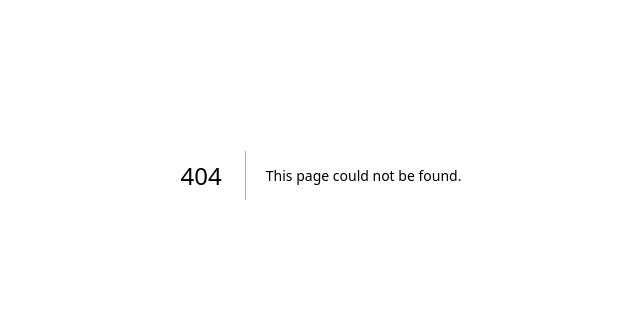
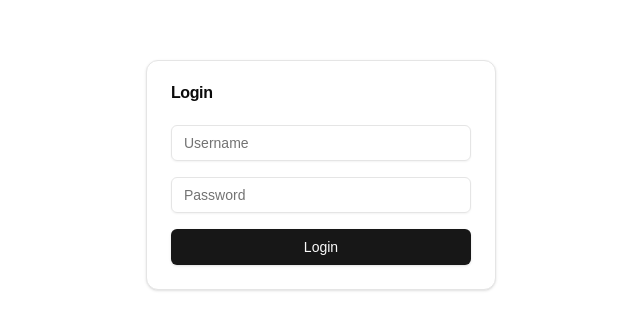
Before and after one commit to zchdoc/shadcn-ui-sidebar-07, a Next.js app: page /login in a window 1280 px wide. Before the commit this address had no page. Shown: the part 225-554 px from the top of the page, without its empty margins (319-959 px from the left). Built offline with nearby package versions, Linux system fonts and the light colour scheme.

Commit message:
add auth file

```diff
--- a/app/layout.tsx
+++ b/app/layout.tsx
@@ -2,6 +2,7 @@ import type { Metadata } from "next";
 // import localFont from "next/font/local";
 import { ThemeProvider } from "@/components/theme-provider";
 import { Toaster } from "@/components/toaster";
+import { AuthProvider } from "@/components/auth-provider";
 import "./globals.css";
 
 // const geistSans = localFont({
@@ -35,7 +36,9 @@ export default function RootLayout({
       enableSystem
       disableTransitionOnChange
     >
+          <AuthProvider>
       {children}
+          </AuthProvider>
       <Toaster/>
     </ThemeProvider>
     </body>
--- /dev/null
+++ b/app/login/page.tsx
@@ -0,0 +1,97 @@
+"use client"
+
+import { useState } from 'react';
+import { useRouter } from 'next/navigation';
+import { Card, CardContent, CardHeader, CardTitle } from "@/components/ui/card";
+import { Input } from "@/components/ui/input";
+import { Button } from "@/components/ui/button";
+import { useToast } from "@/components/ui/use-toast";
+import { AUTH_CREDENTIALS, AUTH_KEY, generateToken } from '@/lib/auth';
+import { useAuth } from '@/components/auth-provider';
+
+export default function LoginPage() {
+  const [username, setUsername] = useState('');
+  const [password, setPassword] = useState('');
+  const [isLoading, setIsLoading] = useState(false);
+  const router = useRouter();
+  const { toast } = useToast();
+  const { setIsAuthenticated } = useAuth();
+
+  const handleLogin = async (e: React.FormEvent) => {
+    e.preventDefault();
+    setIsLoading(true);
+
+    try {
+      if (username === AUTH_CREDENTIALS.username && password === AUTH_CREDENTIALS.password) {
+        const token = generateToken(username);
+        localStorage.setItem(AUTH_KEY, token);
+        setIsAuthenticated(true);
+
+        toast({
+          title: "Success",
+          description: "Login successful! Redirecting...",
+        });
+
+        // 使用 setTimeout 确保 toast 消息能够显示
+        setTimeout(() => {
+          router.push('/dashboard');
+        }, 1000);
+      } else {
+        toast({
+          title: "Error",
+          description: "Invalid username or password",
+          variant: "destructive",
+        });
+      }
+    } catch (error) {
+      toast({
+        title: "Error",
+        description: "An error occurred during login",
+        variant: "destructive",
+      });
+    } finally {
+      setIsLoading(false);
+    }
+  };
+
+  return (
+    <div className="flex items-center justify-center min-h-screen bg-background">
+      <Card className="w-[350px]">
+        <CardHeader>
+          <CardTitle>Login</CardTitle>
+        </CardHeader>
+        <CardContent>
+          <form onSubmit={handleLogin} className="space-y-4">
+            <div className="space-y-2">
+              <Input
+                type="text"
+                placeholder="Username"
+                value={username}
+                onChange={(e) => setUsername(e.target.value)}
+                disabled={isLoading}
+                autoComplete="username"
+              />
+            </div>
+            <div className="space-y-2">
+              <Input
+                type="password"
+                placeholder="Password"
+                value={password}
+                onChange={(e) => setPassword(e.target.value)}
+                disabled={isLoading}
+                autoComplete="current-password"
+              />
+            </div>
+            <Button
+              type="submit"
+              className="w-full"
+              disabled={isLoading}
+            >
+              {isLoading ? "Logging in..." : "Login"}
+            </Button>
+          </form>
+        </CardContent>
+      </Card>
+    </div>
+  );
+}
--- /dev/null
+++ b/components/auth-provider.tsx
@@ -0,0 +1,40 @@
+"use client"
+
+import React, { createContext, useContext, useEffect, useState } from 'react';
+import { AUTH_KEY, validateToken } from '@/lib/auth';
+
+interface AuthContextType {
+  isAuthenticated: boolean;
+  setIsAuthenticated: (value: boolean) => void;
+}
+
+const AuthContext = createContext<AuthContextType | undefined>(undefined);
+
+export function AuthProvider({ children }: { children: React.ReactNode }) {
+  const [isAuthenticated, setIsAuthenticated] = useState(false);
+  const [isLoading, setIsLoading] = useState(true);
+
+  useEffect(() => {
+    const token = localStorage.getItem(AUTH_KEY);
+    setIsAuthenticated(validateToken(token));
+    setIsLoading(false);
+  }, []);
+
+  if (isLoading) {
+    return <div className="flex items-center justify-center min-h-screen">Loading...</div>;
+  }
+
+  return (
+    <AuthContext.Provider value={{ isAuthenticated, setIsAuthenticated }}>
+      {children}
+    </AuthContext.Provider>
+  );
+}
+
+export function useAuth() {
+  const context = useContext(AuthContext);
+  if (context === undefined) {
+    throw new Error('useAuth must be used within an AuthProvider');
+  }
+  return context;
+}
--- /dev/null
+++ b/components/auth-reset.tsx
@@ -0,0 +1,27 @@
+"use client"
+
+import { Button } from "@/components/ui/button"
+import { clearAuth } from "@/lib/auth"
+import { useAuth } from "@/components/auth-provider"
+import { useRouter } from "next/navigation"
+
+export function AuthReset() {
+  const { setIsAuthenticated } = useAuth()
+  const router = useRouter()
+
+  const handleReset = () => {
+    clearAuth()
+    setIsAuthenticated(false)
+    router.push('/login')
+  }
+
+  return (
+    <Button
+      variant="outline"
+      onClick={handleReset}
+      className="gap-2"
+    >
+      Reset Auth
+    </Button>
+  )
+}
--- a/components/nav-user.tsx
+++ b/components/nav-user.tsx
@@ -29,6 +29,7 @@ import {
   SidebarMenuItem,
   useSidebar,
 } from "@/components/ui/sidebar"
+import { AuthReset } from "@/components/auth-reset"
 
 export function NavUser({
   user,
@@ -103,6 +104,7 @@ export function NavUser({
             </DropdownMenuGroup>
             <DropdownMenuSeparator />
             <DropdownMenuItem>
+              <AuthReset />
               <LogOut />
               Log out
             </DropdownMenuItem>
--- /dev/null
+++ b/lib/auth.ts
@@ -0,0 +1,31 @@
+// 预设的用户名和密码
+export const AUTH_CREDENTIALS = {
+  username: 'admin',
+  password: 'admin123'
+};
+
+// localStorage key
+export const AUTH_KEY = 'auth_token';
+
+// 简单的token生成
+export function generateToken(username: string): string {
+  return btoa(`${username}_${Date.now()}`);
+}
+
+// 验证token
+export function validateToken(token: string | null): boolean {
+  if (!token) return false;
+  try {
+    const decoded = atob(token);
+    return decoded.startsWith(AUTH_CREDENTIALS.username);
+  } catch {
+    return false;
+  }
+}
+
+// 清除认证
+export function clearAuth() {
+  if (typeof window !== 'undefined') {
+    localStorage.removeItem(AUTH_KEY);
+  }
+}
```
Also changed, not shown: middleware.ts (added, +29 -0 lines).
